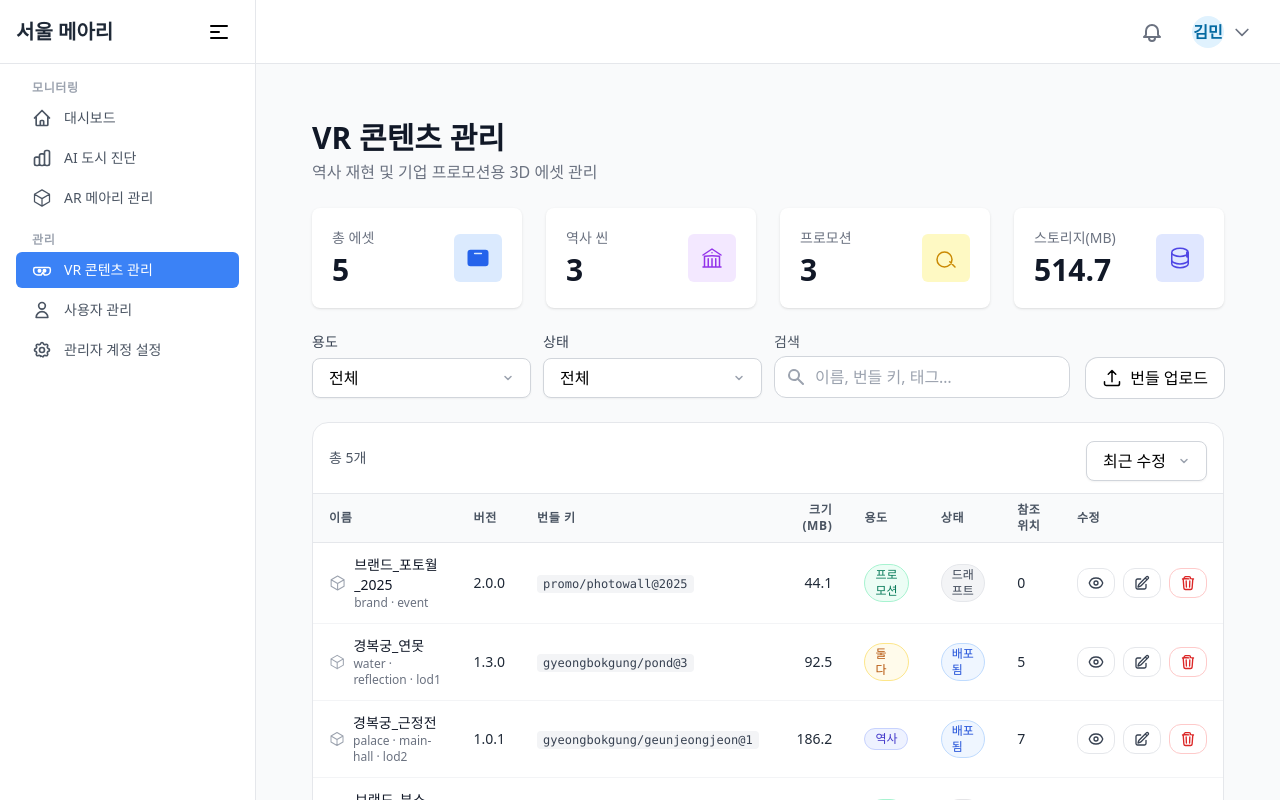
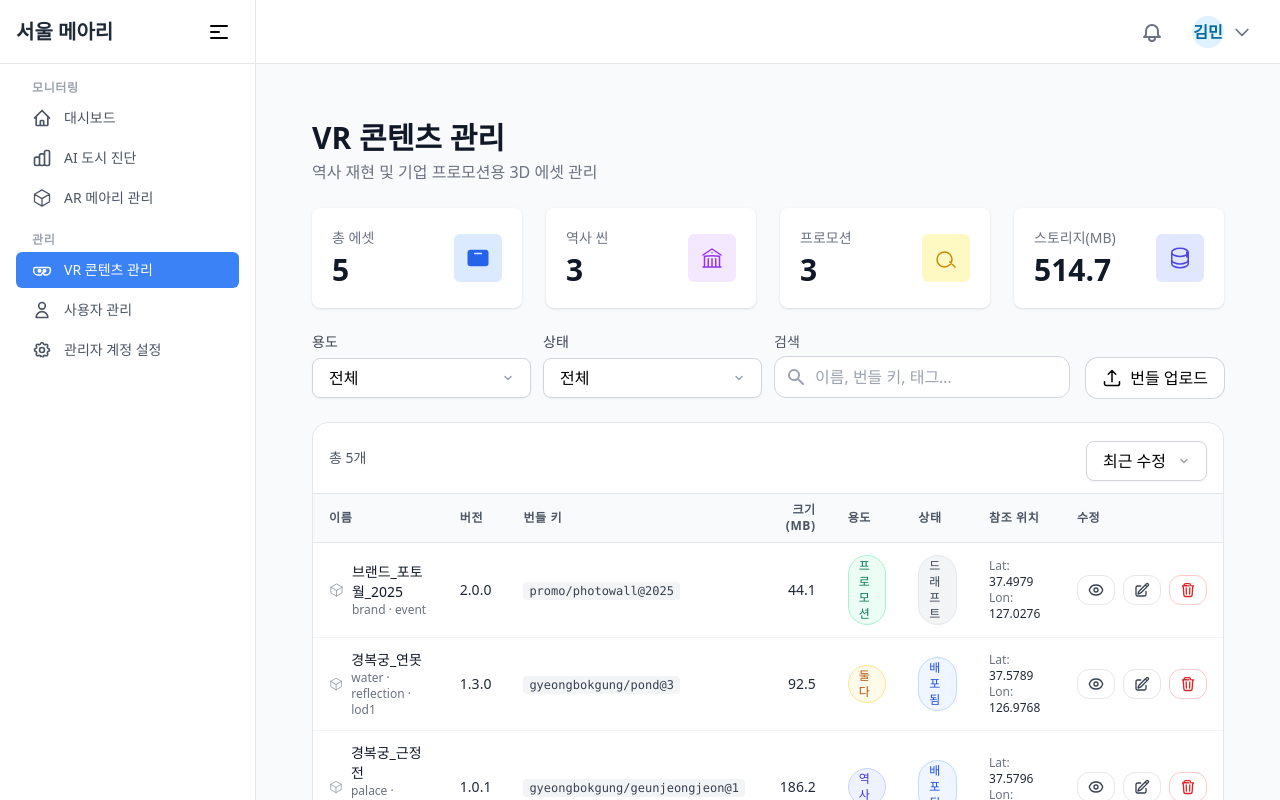
Before and after one commit to Seoul-Meari/Seoul_Meari_manage_Client, a React (Vite) app: page /vr-contents in a window 1280 px wide. Built offline with nearby package versions, Linux system fonts and the light colour scheme.

Commit message:
refactor: refactor design vr contents page

```diff
--- a/src/features/assets/mockData.ts
+++ b/src/features/assets/mockData.ts
@@ -1,6 +1,6 @@
+// src/features/assets/mockData.ts
 import { AssetRow } from '../urban-issue/types';
 
-// src/features/assets/mockData.ts
 export const MOCK_ASSETS: AssetRow[] = [
   {
     id: "a-001",
@@ -13,7 +13,7 @@ export const MOCK_ASSETS: AssetRow[] = [
     status: "published",
     usage: "historical",
     tags: ["palace", "main-hall", "lod2"],
-    locations: 7,
+    location: { lat: 37.5796, lon: 126.9770 },
   },
   {
     id: "a-002",
@@ -26,7 +26,7 @@ export const MOCK_ASSETS: AssetRow[] = [
     status: "published",
     usage: "both",
     tags: ["water", "reflection", "lod1"],
-    locations: 5,
+    location: { lat: 37.5789, lon: 126.9768 },
   },
   {
     id: "a-003",
@@ -39,7 +39,7 @@ export const MOCK_ASSETS: AssetRow[] = [
     status: "draft",
     usage: "promo",
     tags: ["brand", "event"],
-    locations: 0,
+    location: { lat: 37.4979, lon: 127.0276 }, // 강남역
   },
   {
     id: "a-004",
@@ -52,7 +52,7 @@ export const MOCK_ASSETS: AssetRow[] = [
     status: "published",
     usage: "historical",
     tags: ["wall", "tile", "lod2"],
-    locations: 12,
+    location: { lat: 37.5805, lon: 126.9765 },
   },
   {
     id: "a-005",
@@ -65,6 +65,6 @@ export const MOCK_ASSETS: AssetRow[] = [
     status: "archived",
     usage: "promo",
     tags: ["kiosk", "demo"],
-    locations: 0,
+    location: { lat: 37.5121, lon: 127.0589 }, // 코엑스
   },
 ];
--- a/src/features/urban-issue/types.ts
+++ b/src/features/urban-issue/types.ts
@@ -1,17 +1,26 @@
-// urban-issue 기능에서 사용하는 TypeScript 타입 정의
-export type AssetUsage = "historical" | "promo" | "both";
-export type AssetStatus = "draft" | "published" | "archived";
+// src/features/urban-issue/types.ts
+
+// GPS 좌표를 위한 타입을 추가합니다.
+export interface GpsLocation {
+  lat: number;
+  lon: number;
+}
 
 export interface AssetRow {
   id: string;
   name: string;
-  bundleKey: string; // Addressables/Bundle key
+  bundleKey: string;
   version: string;
-  category: string; // e.g., building, wall, pond, prop
+  category: string;
   sizeMB: number;
-  updatedAt: string; // ISO
+  updatedAt: string;
   status: AssetStatus;
   usage: AssetUsage;
   tags: string[];
-  locations: number; // how many placements map to this asset
+  // locations 타입을 GpsLocation 배열로 변경합니다.
+  location: GpsLocation;
 }
+
+// ... 기타 타입들
+export type AssetStatus = "draft" | "published" | "archived";
+export type AssetUsage = "historical" | "promo" | "both";
--- a/src/features/vr-contents/components/AssetTable.tsx
+++ b/src/features/vr-contents/components/AssetTable.tsx
@@ -106,7 +106,15 @@ const AssetTable: React.FC<AssetTableProps> = ({
                 <Td className="text-right tabular-nums">{asset.sizeMB.toFixed(1)}</Td>
                 <Td><UsageBadge usage={asset.usage} /></Td>
                 <Td><StatusBadge status={asset.status} /></Td>
-                <Td className="tabular-nums">{asset.locations}</Td>
+                <Td>
+                  <div className="text-xs tabular-nums">
+                    <span className="text-gray-500">Lat: </span>
+                    <span>{asset.location.lat.toFixed(4)}</span>
+                    <br />
+                    <span className="text-gray-500">Lon: </span>
+                    <span>{asset.location.lon.toFixed(4)}</span>
+                  </div>
+                </Td>
                 <Td>
                   <div className="flex items-center gap-2">
                     <IconButton title="미리보기" onClick={() => onPreview(asset)}><EyeIcon /></IconButton>
--- a/src/pages/VRContentsPage.tsx
+++ b/src/pages/VRContentsPage.tsx
@@ -1,9 +1,5 @@
 // src/features/assets/pages/VRContentsPage.tsx
 import React, { useState } from 'react';
-
-// 타입, 데이터, 하위 컴포넌트 import
-
-// 가정: 다른 피처나 공용 컴포넌트들이 이 경로에 있다고 가정합니다.
 import AiStatCard from '@/features/ai-diagnosis/components/AiStatCard';
 import { AssetRow, AssetStatus, AssetUsage } from '@/features/urban-issue/types';
 import { MOCK_ASSETS } from '@/features/assets/mockData';
```
